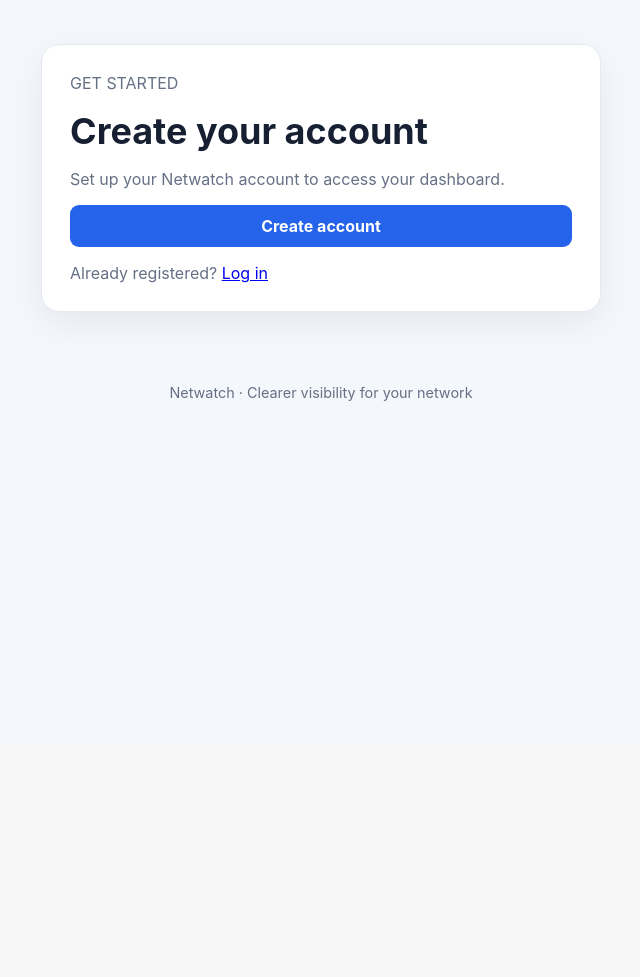
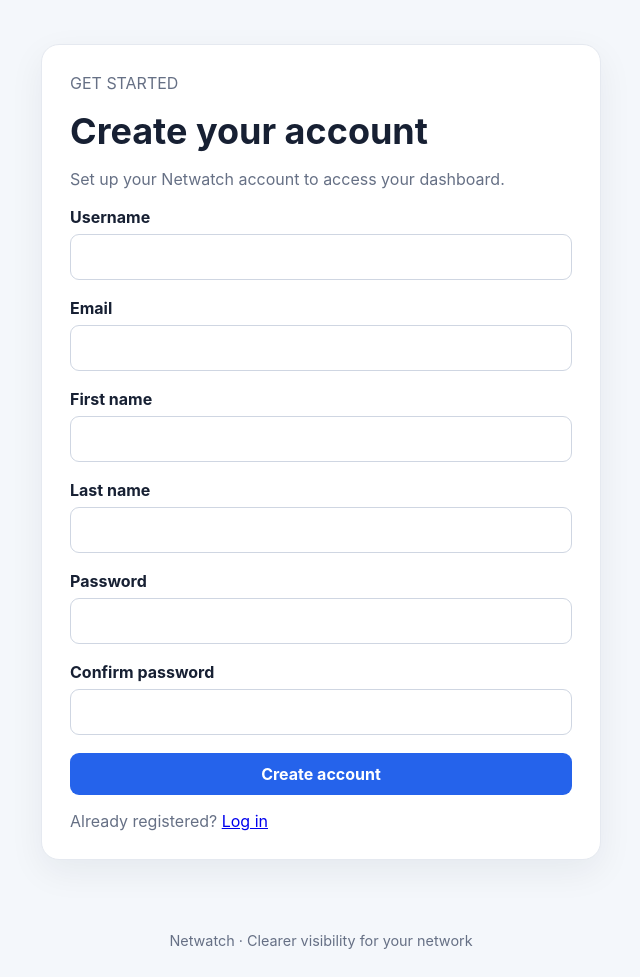
Before and after one commit to zaine-bit/Netwatch-Sunio-Sam-Nicole-G2, a Django app: page /register/ in a window 1280 px wide. Shown: the part 56-1033 px from the top of the page, without its empty margins (319-959 px from the left). Before the commit the page ends 457 px from the top, so only its background shows below. Run offline with Django 5.2, Linux system fonts and the light colour scheme; parts of the project's set-up code (start-up, migrations or seed data) failed here and were passed over.

Commit message:
Replace Django account flow with custom account system

```diff
--- a/templates/accounts/register.html
+++ b/templates/accounts/register.html
@@ -1,7 +1,6 @@
-{% extends "accounts/base.html" %}
-{% block title %}Create account · Netwatch{% endblock %}
-{% block content %}<section class="card" style="max-width:560px;margin:auto">
-<p class="muted" style="margin-top:0">GET STARTED</p><h1>Create your account</h1><p class="muted">Set up your Netwatch account to access your dashboard.</p>
-<form method="post">{% csrf_token %}{% for field in form %}<div class="field"><label for="{{ field.id_for_label }}">{{ field.label }}</label>{{ field }}{% if field.help_text %}<span class="helptext">{{ field.help_text|safe }}</span>{% endif %}{{ field.errors }}</div>{% endfor %}
-<button class="btn" type="submit" style="width:100%">Create account</button></form>
-<p class="muted" style="margin-bottom:0">Already registered? <a href="{% url 'accounts:login' %}">Log in</a></p></section>{% endblock %}
+{% extends "accounts/base.html" %}{% block title %}Create account · Netwatch{% endblock %}{% block content %}<section class="card" style="max-width:560px;margin:auto"><p class="muted" style="margin-top:0">GET STARTED</p><h1>Create your account</h1><p class="muted">Set up your Netwatch account to access your dashboard.</p>
+<form method="post">{% csrf_token %}{% for name,label in fields %}{% endfor %}
+<div class="field"><label for="username">Username</label><input id="username" name="username" maxlength="30" required value="{{ values.username }}">{% if errors.username %}<p class="errorlist">{{ errors.username }}</p>{% endif %}</div>
+<div class="field"><label for="email">Email</label><input id="email" name="email" type="email" maxlength="254" required value="{{ values.email }}">{% if errors.email %}<p class="errorlist">{{ errors.email }}</p>{% endif %}</div>
+<div class="field"><label for="first_name">First name</label><input id="first_name" name="first_name" value="{{ values.first_name }}"></div><div class="field"><label for="last_name">Last name</label><input id="last_name" name="last_name" value="{{ values.last_name }}"></div>
+<div class="field"><label for="password">Password</label><input id="password" name="password" type="password" required>{% if errors.password %}<p class="errorlist">{{ errors.password }}</p>{% endif %}</div><div class="field"><label for="confirm_password">Confirm password</label><input id="confirm_password" name="confirm_password" type="password" required>{% if errors.confirm_password %}<p class="errorlist">{{ errors.confirm_password }}</p>{% endif %}</div><button class="btn" type="submit" style="width:100%">Create account</button></form><p class="muted" style="margin-bottom:0">Already registered? <a href="{% url 'accounts:login' %}">Log in</a></p></section>{% endblock %}
```
